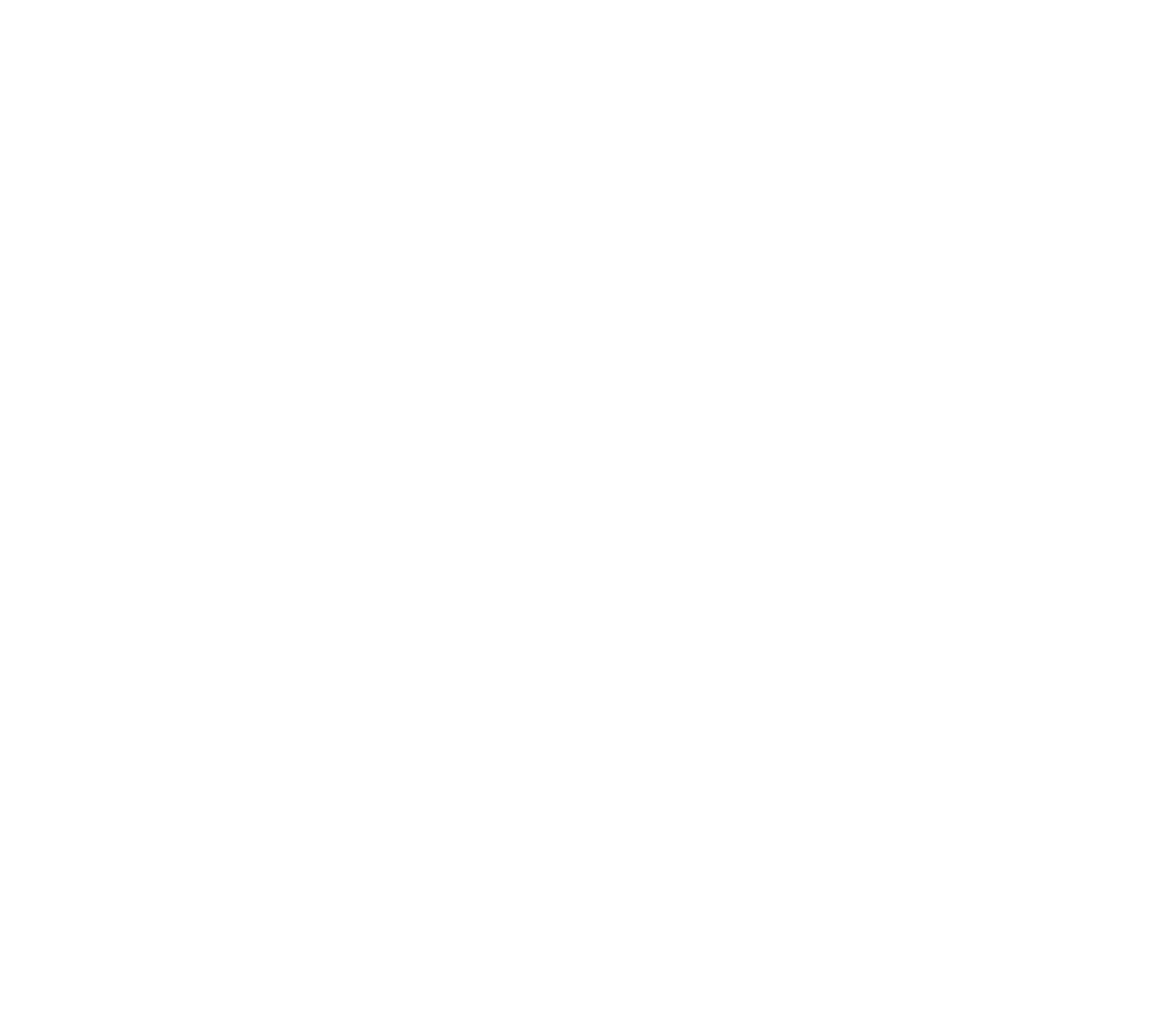
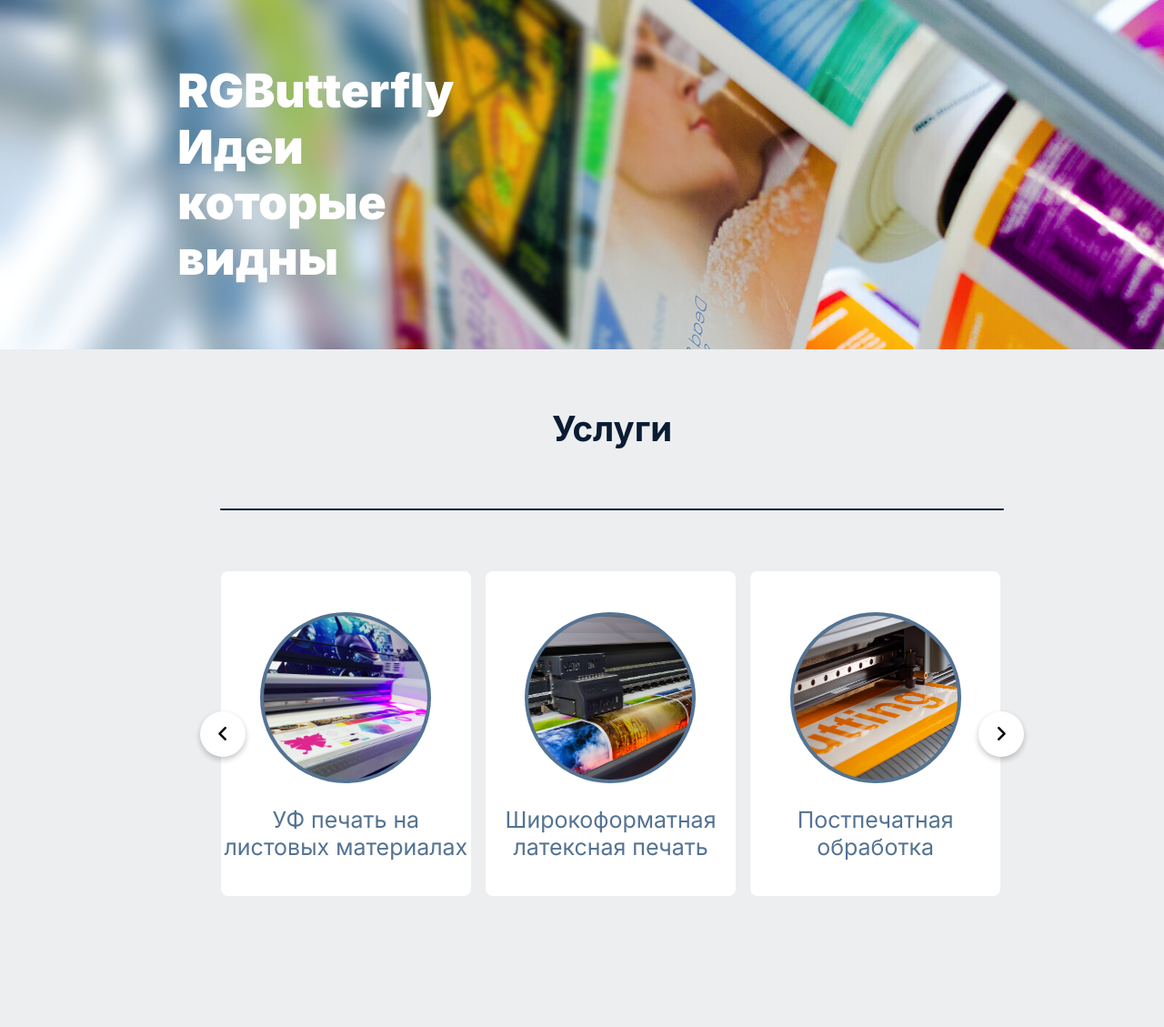
Before and after one commit to Prizze/RGButterfly, a Django app: page / in a window 1280 px wide. Before the commit the page is empty. Shown: the whole page at 91% size. Before the commit the page ends 800 px from the top, so only its background shows below. Run offline with Django 4.2, Linux system fonts and the light colour scheme; some libraries are stand-ins or nearby versions.

Commit message:
main page

```diff
--- a/RGButterfly/web/static/RGButterfly/css/main.css
+++ b/RGButterfly/web/static/RGButterfly/css/main.css
@@ -0,0 +1,202 @@
+body {
+   margin: 0;
+   padding: 0;
+   background-color: #EDEEF0;
+   box-sizing: border-box;
+}
+
+.container {
+    width: 100%;
+    max-width: 1920px;
+    margin: 0 auto;
+}
+
+.background-image-container {
+    position: relative;
+    width: 100%;
+    height: 30vw;
+    max-height: 581px;
+    overflow: hidden;
+    display: flex;
+    align-items: center;
+}
+
+.background-image {
+    width: 100%;
+    height: auto;
+    position: absolute;
+    top: 50%;
+    left: 50%;
+    transform: translate(-50%, -50%);
+}
+
+.slogan {
+    position: relative;
+    left: 13.7%;
+    width: 29.58%;
+    padding: 20px;
+    box-sizing: border-box;
+    z-index: 1;
+}
+
+.slogan p {
+    color: white;
+    font-size: 4vw;
+    font-family: Inter, serif;
+    font-weight: 900;
+    line-height: 1.2;
+    margin: 0;
+}
+
+.services {
+    display: flex;
+    justify-content: center;
+    align-items: center;
+    flex-direction: column;
+    width: 67.3%;
+    height: 49.4%;
+    margin-left: 16.2%;
+    padding: 0 35px;
+    margin-bottom: 10%;
+}
+
+.name {
+    display: flex;
+    justify-content: center;
+    align-items: center;
+    margin: 3%;
+}
+
+.name p {
+    font-family: Inter, serif;
+    font-size: 3vw;
+    color: #0A1C34;
+    font-weight: 700;
+    line-height: 1.2;
+}
+
+.stick {
+    display: flex;
+    justify-content: center;
+    align-items: center;
+    width: 100%;
+    height: 2px;
+    border-radius: 4px;
+    background-color: #0A1C34;
+}
+
+.wrapper {
+    max-width: 1300px;
+    width: 100%;
+    position: relative;
+    margin-top: 6%;
+}
+
+.wrapper i {
+    height: 50px;
+    width: 50px;
+    background: #FFFF;
+    text-align: center;
+    line-height: 50px;
+    border-radius: 50%;
+    cursor: pointer;
+    position: absolute;
+    top: 50%;
+    font-size: 1.25rem;
+    transform: translateY(-50%);
+    box-shadow: 0 3px 6px rgba(0,0,0,0.23);
+}
+
+.wrapper i:first-child {
+    left: -22px;
+}
+
+.wrapper i:last-child {
+    right: -22px;
+}
+
+.wrapper .carousel {
+    display: grid;
+    grid-auto-flow: column;
+    grid-auto-columns: calc((100% / 3) - 12px);
+    gap: 16px;
+    overflow-x: hidden;
+    padding: 0;
+    scroll-snap-type: x mandatory;
+    scroll-behavior: smooth;
+}
+
+.carousel :where(.card, .img) {
+    display: flex;
+    align-items: center;
+    justify-content: center;
+}
+
+.carousel.no-transition {
+    scroll-behavior: auto;
+}
+
+.carousel .card {
+    scroll-snap-align: start;
+    height: 342px;
+    list-style: none;
+    background: white;
+    border-radius: 8px;
+    display: flex;
+    cursor: pointer;
+    padding-bottom: 15px;
+    align-items: center;
+    justify-content: center;
+    flex-direction: column;
+    text-align: center;
+}
+
+.card-content {
+    height: 100%;
+    display: flex;
+    flex-direction: column;
+    justify-content: flex-end;
+    align-items: center;
+}
+
+.card .img {
+    background: #547392;
+    width: 188px;
+    height: 188px;
+    border-radius: 50%;
+    display: flex;
+    justify-content: center;
+    align-items: center;
+    margin-top: 45px;
+}
+
+.card .img img {
+    width: 180px;
+    height: 180px;
+    object-fit: cover;
+    border-radius: 50%;
+}
+
+.card h2 {
+    font-family: Inter, sans-serif;
+    font-weight: 400;
+    font-size: 1.56rem;
+    margin: 0;
+    color: #547392;
+    flex: 2;
+    display: flex;
+    justify-content: center;
+    align-items: center;
+}
+
+@media screen and (max-width: 1200px) {
+    .wrapper .carousel {
+        grid-auto-columns: calc((100%/2) - 9px);
+    }
+}
+
+@media screen and (max-width: 900px) {
+    .wrapper .carousel {
+        grid-auto-columns: 100%;
+    }
+}
--- a/RGButterfly/web/templates/web/main.html
+++ b/RGButterfly/web/templates/web/main.html
@@ -2,4 +2,99 @@
 {% load static %}
 
 {% block content %}
+<link rel="stylesheet" href="https://fonts.googleapis.com/css2?family=Inter:wght@400;700;900&display=swap" type="text/css">
+<link rel="stylesheet" href="https://fonts.googleapis.com/css2?family=Lato:wght@400;700&display=swap" type="text/css">
+<link rel="stylesheet" href=" https://cdnjs.cloudflare.com/ajax/libs/font-awesome/6.3.0/css/all.min.css">
+<link rel="stylesheet" href="{% static 'RGButterfly/css/main.css' %}" type="text/css" media="all">
+
+<div class="main">
+    <div class="container">
+        <div class="background-image-container">
+            <img src="{% static 'RGButterfly/img/main_page.png' %}" class="background-image"/>
+            <div class="slogan">
+                <p>RGButterfly<br/>Идеи<br/>которые<br/>видны</p>
+            </div>
+        </div>
+    </div>
+    <div class="services">
+
+        <div class="name">
+            <p>Услуги</p>
+        </div>
+
+        <div class="stick"></div>
+
+        <div class="wrapper">
+            <i id="left" class="fa-solid fa-angle-left"></i>
+            <ul class="carousel">
+                <li class="card">
+                    <div class="card-content">
+                        <div class="img"><img src="{% static 'RGButterfly/img/UF_printing.jpg' %}" alt="Image 1"></div>
+                        <h2>УФ печать на листовых материалах</h2>
+                    </div>
+                </li>
+                <li class="card">
+                    <div class="card-content">
+                        <div class="img"><img src="{% static 'RGButterfly/img/wide_formed.jpg' %}" alt="Image 2"></div>
+                        <h2>Широкоформатная латексная печать</h2>
+                    </div>
+                </li>
+                <li class="card">
+                    <div class="card-content">
+                        <div class="img"><img src="{% static 'RGButterfly/img/plotter.jpeg' %}" alt="Image 3"></div>
+                        <h2>Постпечатная обработка</h2>
+                    </div>
+                </li>
+                <li class="card">
+                    <div class="card-content">
+                        <div class="img"><img src="{% static 'RGButterfly/img/montage.jpg' %}" alt="Image 4"></div>
+                        <h2>Монтажные работы</h2>
+                    </div>
+                </li>
+            </ul>
+            <i id="right" class="fa-solid fa-angle-right"></i>
+        </div>
+    </div>
+
+</div>
+    <script>
+        const carousel = document.querySelector(".carousel");
+        const firstCardWidth = carousel.querySelector(".card").offsetWidth;
+        const arrowBtns = document.querySelectorAll(".wrapper i");
+        const carouselChildrens = [...carousel.children];
+
+        let cardPerView = Math.round(carousel.offsetWidth / firstCardWidth);
+
+        carouselChildrens.slice(-cardPerView).reverse().forEach(card => {
+            carousel.insertAdjacentHTML("afterbegin", card.outerHTML);
+        });
+
+        carouselChildrens.slice(0, cardPerView).forEach(card => {
+            carousel.insertAdjacentHTML("beforeend", card.outerHTML);
+        });
+
+        carousel.classList.add("no-transition");
+        carousel.scrollLeft = carousel.offsetWidth;
+        carousel.classList.remove("no-transition");
+
+        arrowBtns.forEach(btn => {
+            btn.addEventListener("click", () => {
+                carousel.scrollLeft += btn.id == "left" ? -firstCardWidth : firstCardWidth;
+            });
+        });
+        const infiniteScroll = () => {
+            if(carousel.scrollLeft === 0) {
+                carousel.classList.add("no-transition");
+                carousel.scrollLeft = carousel.scrollWidth - (2 * carousel.offsetWidth);
+                carousel.classList.remove("no-transition");
+            }
+            else if(Math.ceil(carousel.scrollLeft) === carousel.scrollWidth - carousel.offsetWidth) {
+                carousel.classList.add("no-transition");
+                carousel.scrollLeft = carousel.offsetWidth;
+                carousel.classList.remove("no-transition");
+            }
+        }
+
+        carousel.addEventListener("scroll", infiniteScroll);
+    </script>
 {% endblock %}
```
